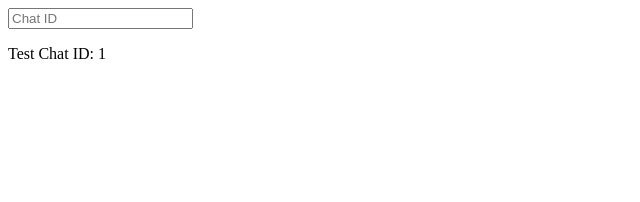
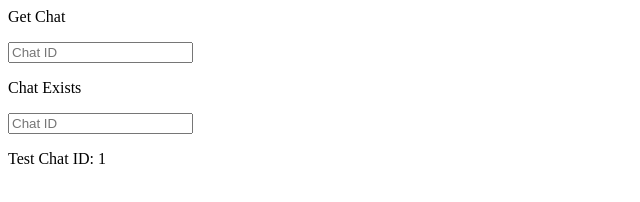
Before and after one commit to Chat-Logs/logs.chat, a website: page dist/example.html in a window 1280 px wide. Shown: the whole page, without its empty margins (0-640 px from the left). Drawn offline with Linux system fonts and the light colour scheme.

Commit message:
Updated dist Example

```diff
--- a/dist/example.html
+++ b/dist/example.html
@@ -1,6 +1,9 @@
 <html>
 	<body>
+		<p>Get Chat</p>
 		<input onchange="getChat(this.value)" placeholder="Chat ID" />
+		<p>Chat Exists</p>
+		<input onchange="existsChat(this.value)" placeholder="Chat ID" />
 		<p>Test Chat ID: 1</p>
 		<script src="chat.js"></script>
 		<script>
@@ -8,6 +11,10 @@
 				let data = await chat.get(id);
 				alert(JSON.stringify(data));
 			}
+			async function existsChat(id){
+				let data = await chat.exists(id);
+				alert(JSON.stringify(data));
+			}
 		</script>
 	</body>
 </html>
```
